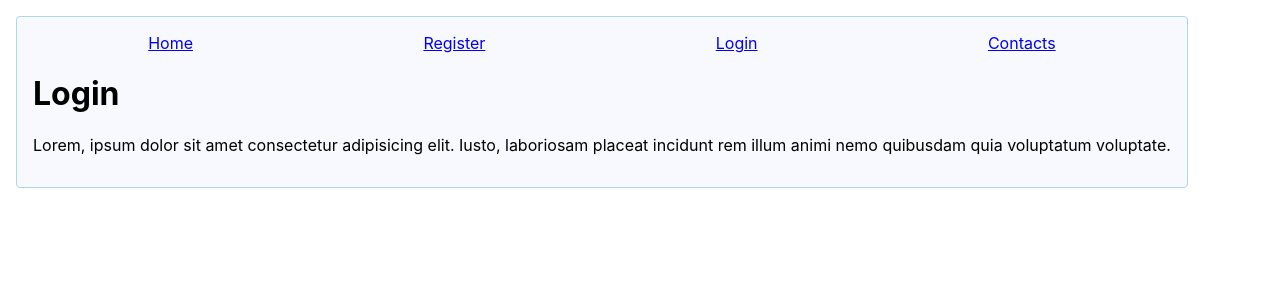
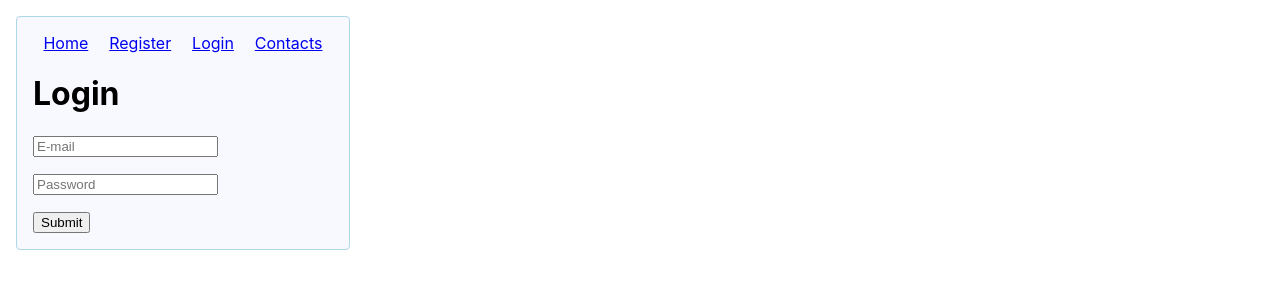
Before and after one commit to Andrew-Samoilov/goit-react-hw-08-phonebook, a React (Create React App) app: page /login in a window 1280 px wide. Shown: the top 300 px of the page. Built offline with nearby package versions, Linux system fonts and the light colour scheme.

Commit message:
Add React Hook Forms

```diff
--- a/package.json
+++ b/package.json
@@ -17,6 +17,7 @@
     "nanoid": "^4.0.1",
     "react": "^18.1.0",
     "react-dom": "^18.1.0",
+    "react-hook-form": "^7.43.9",
     "react-redux": "^8.0.5",
     "react-router-dom": "^6.10.0",
     "react-scripts": "5.0.1",
--- a/src/pages/Login.jsx
+++ b/src/pages/Login.jsx
@@ -1,12 +1,34 @@
+import { useForm } from "react-hook-form";
+
 export const Login = () => {
+    const { register, handleSubmit, formState: { errors } } = useForm();
+    const onSubmit = data => console.log(data);
+
+    // console.log(`watch`, watch());
+    // console.log(`errors`, errors);
+
     return (
         <main>
             <h1>Login</h1>
-            <p>
-                Lorem, ipsum dolor sit amet consectetur adipisicing elit. Iusto,
-                laboriosam placeat incidunt rem illum animi nemo quibusdam quia
-                voluptatum voluptate.
-            </p>
+            <form onSubmit={handleSubmit(onSubmit)}>
+                <input
+                    {...register("email", {
+                        required: "Email is required"
+                    })}
+                    label="Email"
+                    placeholder="E-mail"
+                />
+                <p>{errors.email?.message}</p>
+                <input
+                    {...register("password", {
+                        required: "Password is required"
+                    })}
+                    label="Password"
+                    placeholder="Password"
+                />
+                <p>{errors.password?.message}</p>
+                <input type="submit" />
+            </form>
         </main>
     );
 };
```
Also changed, not shown: 1 other file (tests, documents, lock files or other folders).
